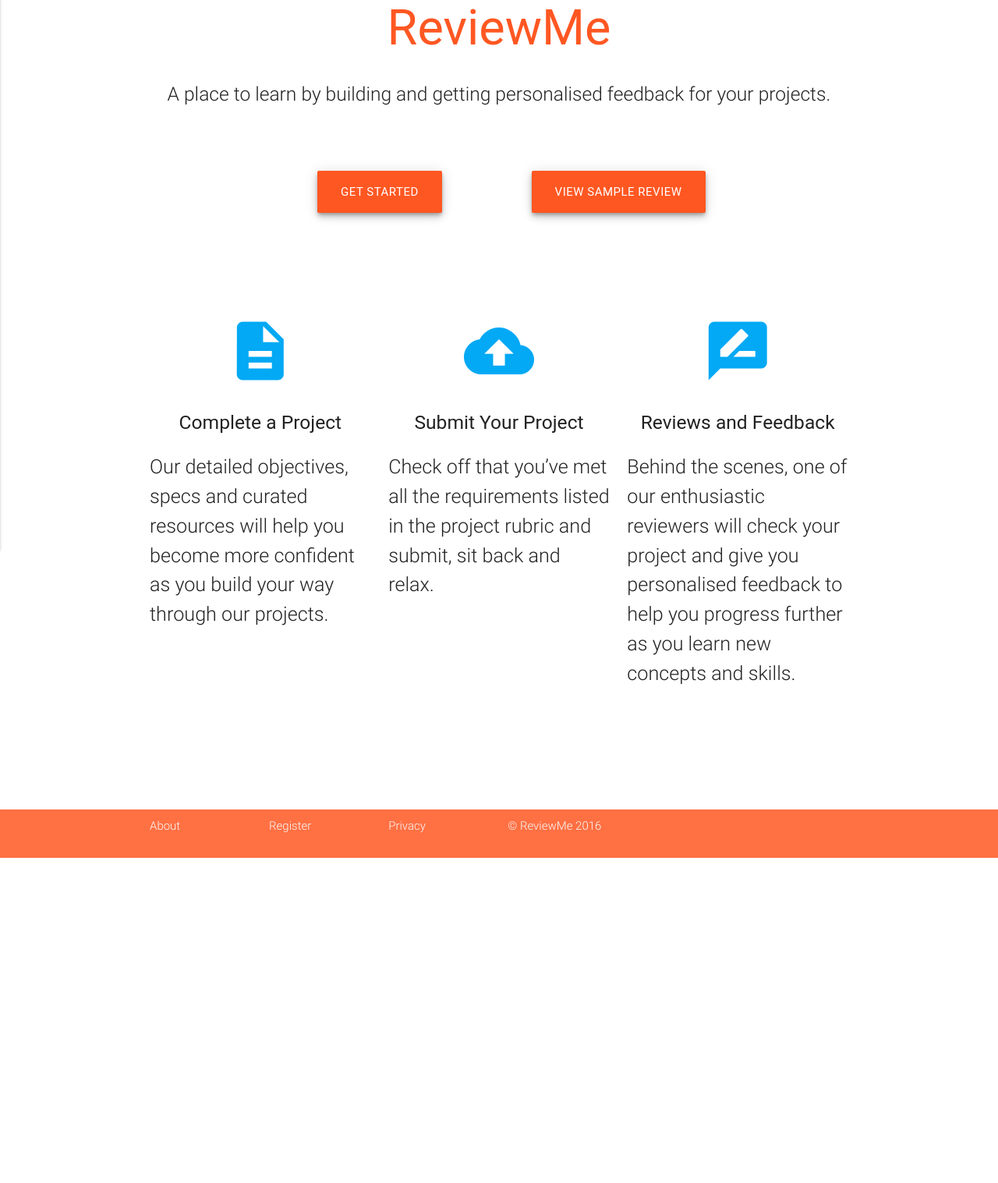
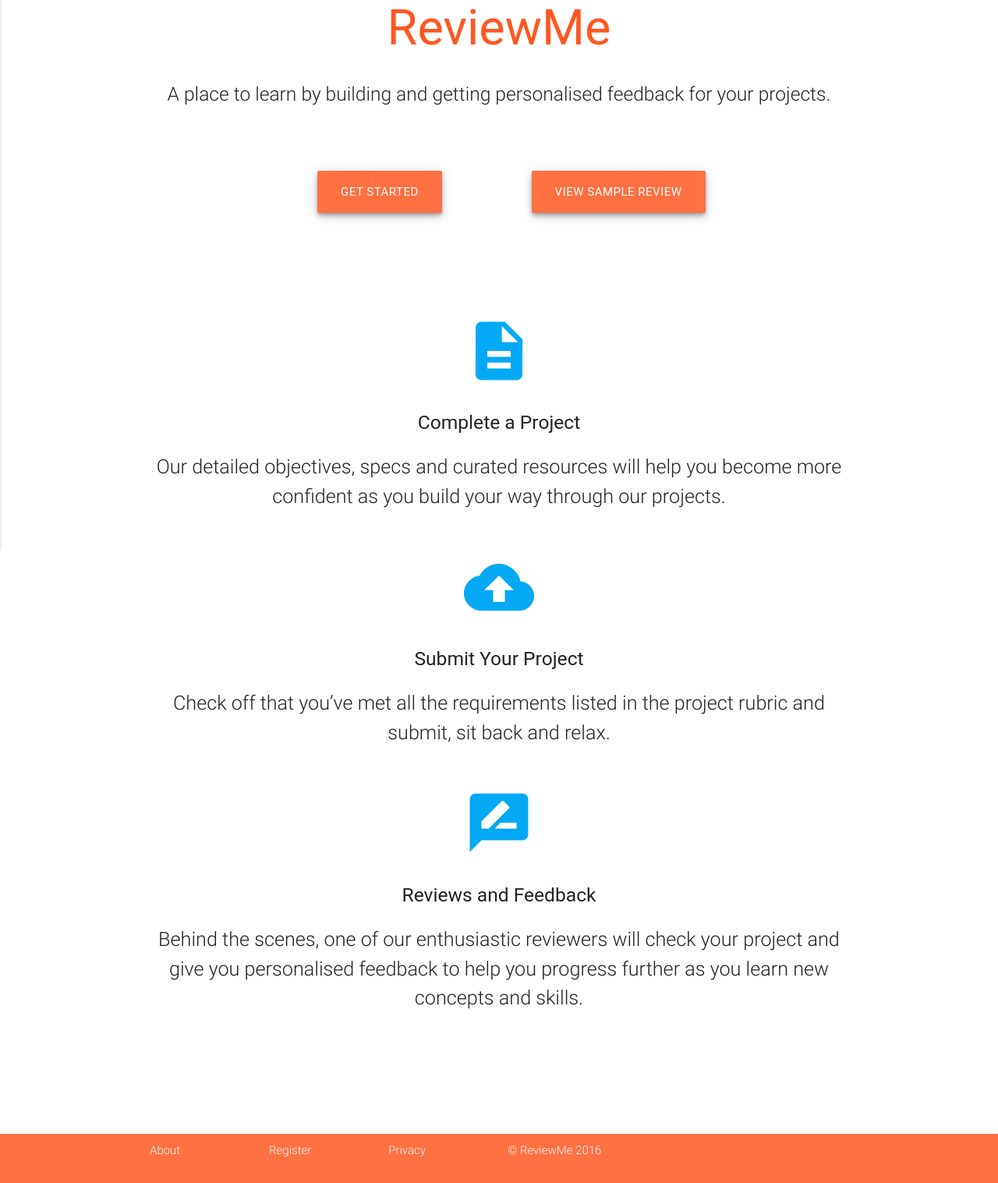
Before and after one commit to manibatra/reviewme, a Django app: page / in a window 1280 px wide. Shown: the part 155-1672 px from the top of the page at 78% size. Before the commit the page ends 1255 px from the top, so only its background shows below. Run offline with Django 3.2, Linux system fonts and the light colour scheme; some libraries are stand-ins or nearby versions; some web fonts are replaced.

Commit message:
made some formatting changes

```diff
--- a/home/templates/home/index.html
+++ b/home/templates/home/index.html
@@ -64,10 +64,10 @@
       </div>
       <div class="row center margin-top-50 ">
         <div class="col s12 m6 push-m1">
-          <a href="{% url 'projects:categories' %}" id="download-button" class="btn-large waves-effect waves-light deep-orange z-depth-3 margin-top-25">Get Started</a>
+          <a href="{% url 'projects:categories' %}" id="download-button" class="btn-large waves-effect waves-light deep-orange lighten-1 z-depth-3 margin-top-25">Get Started</a>
         </div>
         <div class="col s12 m6 pull-m1">
-          <a href="{{ media }}samples/reviewme.pdf" target="_blank" id="download-button" class="btn-large waves-effect waves-light deep-orange z-depth-3 margin-top-25">View Sample Review</a>
+          <a href="{{ media }}samples/reviewme.pdf" target="_blank" id="download-button" class="btn-large waves-effect waves-light deep-orange lighten-1 z-depth-3 margin-top-25">View Sample Review</a>
         </div>
       </div>
       <br><br>
@@ -80,8 +80,8 @@
     <div class="section">
 
       <div class="row">
-        <div class="col s12 m4">
-          <div class="icon-block left-align">
+        <div class="col s12 m12">
+          <div class="icon-block center-align">
             <h2 class="center light-blue-text"><i class="material-icons large">description</i></h2>
             <h5 class="center-align">Complete a Project</h5>
 
@@ -89,8 +89,8 @@
           </div>
         </div>
 
-        <div class="col s12 m4">
-          <div class="icon-block left-align">
+        <div class="col s12 m12">
+          <div class="icon-block center-align">
             <h2 class="center light-blue-text"><i class="material-icons large">cloud_upload</i></h2>
             <h5 class="center-align">Submit Your Project</h5>
 
@@ -99,8 +99,8 @@
           </div>
         </div>
 
-        <div class="col s12 m4">
-          <div class="icon-block left-align">
+        <div class="col s12 m12">
+          <div class="icon-block center-align">
             <h2 class="center light-blue-text"><i class="material-icons large">rate_review</i></h2>
             <h5 class="center-align">Reviews and Feedback</h5>
 
```
